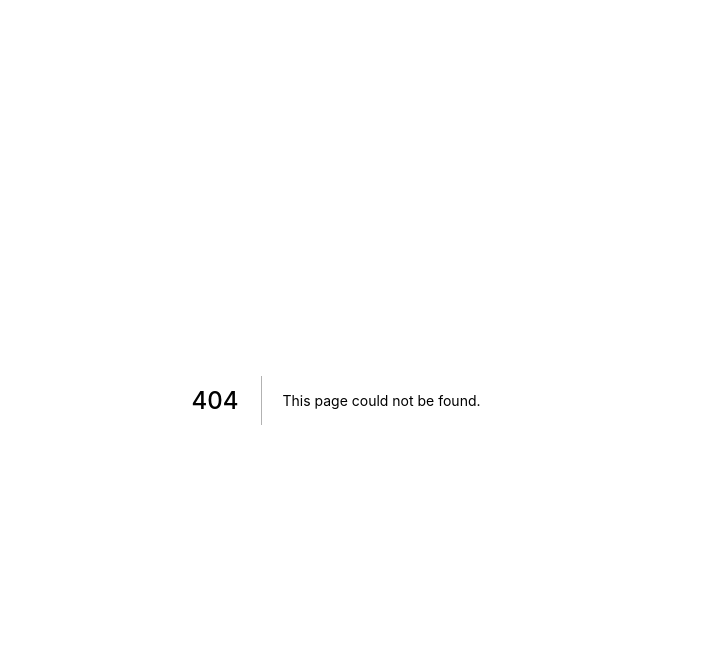
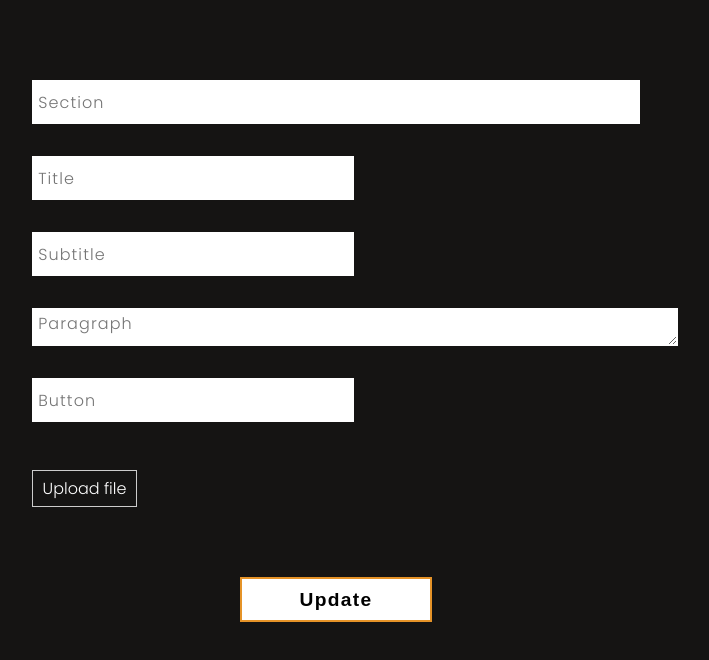
Before and after one commit to EyePatch128/Burger, a Next.js app: page /content-manager in a window 1280 px wide. Before the commit this address had no page. Shown: the top 660 px of the page, without its empty margins (304-1013 px from the left). Built offline with nearby package versions, Linux system fonts and the light colour scheme; a web font is replaced by a local one.

Commit message:
Progress

```diff
--- /dev/null
+++ b/components/content-manager/manager-styles.js
@@ -0,0 +1,73 @@
+import styled from "styled-components"
+import { primary_color } from "../../public/colors"
+
+export const Container = styled.div`
+    margin: 5% auto 0 auto;
+    width: 50%;
+`
+
+export const Form = styled.form`
+    display: flex;
+    flex-direction: column;
+
+
+    & > div {
+        textarea{
+            display: block;
+            width: 100%;
+            height: 2em;
+            border: 1px solid white;
+            margin: 1em;
+            outline: none;
+            font-size: 1em;
+            font-family: "Poppins", sans-serif;
+            text-indent: 0.2em;
+            letter-spacing: 1.1px;
+        }
+
+        label[for="file-upload"]{
+            display: inline-block;
+            border: 1px solid #ccc;
+            padding: 0.3em 0.6em;
+            color: white;
+            margin: 2em 1em;
+
+            cursor: pointer;
+        }
+    }
+`
+
+export const Input = styled.input`
+    height: 2.5em;
+    border: 1px solid white;
+    margin: 1em;
+    outline: none;
+    font-size: 1em;
+    font-family: "Poppins", sans-serif;
+    text-indent: 0.2em;
+    letter-spacing: 1.1px;
+
+    &[type="file"]{
+        width: 0.1px;
+        height: 0.1px;
+        opacity: 0;
+        overflow: hidden;
+        position: absolute;
+        z-index: -1;
+    }
+`
+
+
+export const Button = styled.button`
+    background-color: white;
+    border: 2px solid ${primary_color};
+    outline: none;
+    padding: .5em 2em;
+    width: 10em;
+    margin: 2em auto;
+    font-size: 1.2em;
+    font-family: "PoppinsMedium", sans-serif;
+    font-weight: 700;
+    letter-spacing: 1.3px;
+    cursor: pointer;
+`
--- /dev/null
+++ b/components/content-manager/manager.js
@@ -0,0 +1,38 @@
+import React, { useState } from "react"
+
+//Styles
+import {Container, Form, Input, Button} from './manager-styles'
+
+
+
+
+function Manager(props){
+    const [fileLabel, setFileLabel] = useState("");
+    function handleFileUpload(e){
+        const filename = e.target.files[0].name;
+        setFileLabel(filename);
+    }
+
+
+    return(
+        <Container>
+            <Form action="/content-manager" method="POST">
+                <Input type="text" placeholder="Section" name="section" />
+                <div>
+                    <Input type="text" placeholder="Title" name="title" />
+                    <Input type="text" placeholder="Subtitle" name="subtitle" />
+                    <textarea type="text" placeholder="Paragraph" name="paragraph" />
+                    <Input type="text" placeholder="Button" name="button" />
+                </div>
+                <div>
+                    <label htmlFor="file-upload" class="custom-file-upload">{fileLabel? fileLabel : "Upload file"}</label>
+                    <Input type="file" id="file-upload" accept=".png,.jpg,jpeg" name="file" onChange={e=>handleFileUpload(e)}/>
+                </div>
+
+                <Button>Update</Button>
+            </Form>
+        </Container>
+    )
+}
+
+export default Manager;
--- a/pages/_app.js
+++ b/pages/_app.js
@@ -17,19 +17,33 @@ import {md} from "../public/breakpoints";
 
 function MyApp({ Component, pageProps }) {
 
-    // Detecting if user is on mobile or not
+    // Detecting if user is on mobile or not and Updating
     const _md = `${(parseInt(md) - 1)}px`;
-    const isMobile = useMediaQuery({
+    const mobileDetected = useMediaQuery({
         query: `(max-device-width: ${_md})`
     });
+    const [isMobile, setIsMobile] = useState(mobileDetected);
+    useEffect(()=>{
+        setIsMobile(mobileDetected);
+    }, [mobileDetected]);
 
-    const [state, setState] = useState({ isMobile });
+    //Get window dimensions
+    const [windowDimensions, setWindowDimensions] = useState({});
+    useEffect(()=>{
+        setWindowDimensions({width: window.innerWidth, height: window.innerHeight});
 
-    //Update state when isMobile changes
-    useEffect(()=>{
-        setState({...state, isMobile})
-    }, [isMobile])
+        const handleResize = ()=>{
+            setWindowDimensions({width: window.innerWidth, height: window.innerHeight});
+        };
+        window.addEventListener('resize', handleResize);
 
+        return ()=>{window.removeEventListener("resize", handleResize)};
+    }, []);
+
+    const state = {
+        isMobile: [isMobile, setIsMobile],
+        windowDimensions: [windowDimensions, setWindowDimensions]
+    };
 
     return (
         <React.Fragment>
@@ -40,7 +54,7 @@ function MyApp({ Component, pageProps }) {
                 <meta httpEquiv="content-language" content="en" />
             </Head>
             <GlobalStyle />
-            <Context.Provider value={{state, setState}}>
+            <Context.Provider value={state}>
                 <Component {...pageProps} />
             </Context.Provider>
         </React.Fragment>
--- /dev/null
+++ b/pages/content-manager.js
@@ -0,0 +1,9 @@
+import React from  "react"
+
+import Manager from "../components/content-manager/manager"
+
+export default function ContentManager(props){
+    return(
+        <Manager />
+    );
+}
```
Also changed, not shown: config/firebase.js (added, +21 -0 lines), pages/index.js (+16 -24 lines), pages/api/content-manager.js (added).
